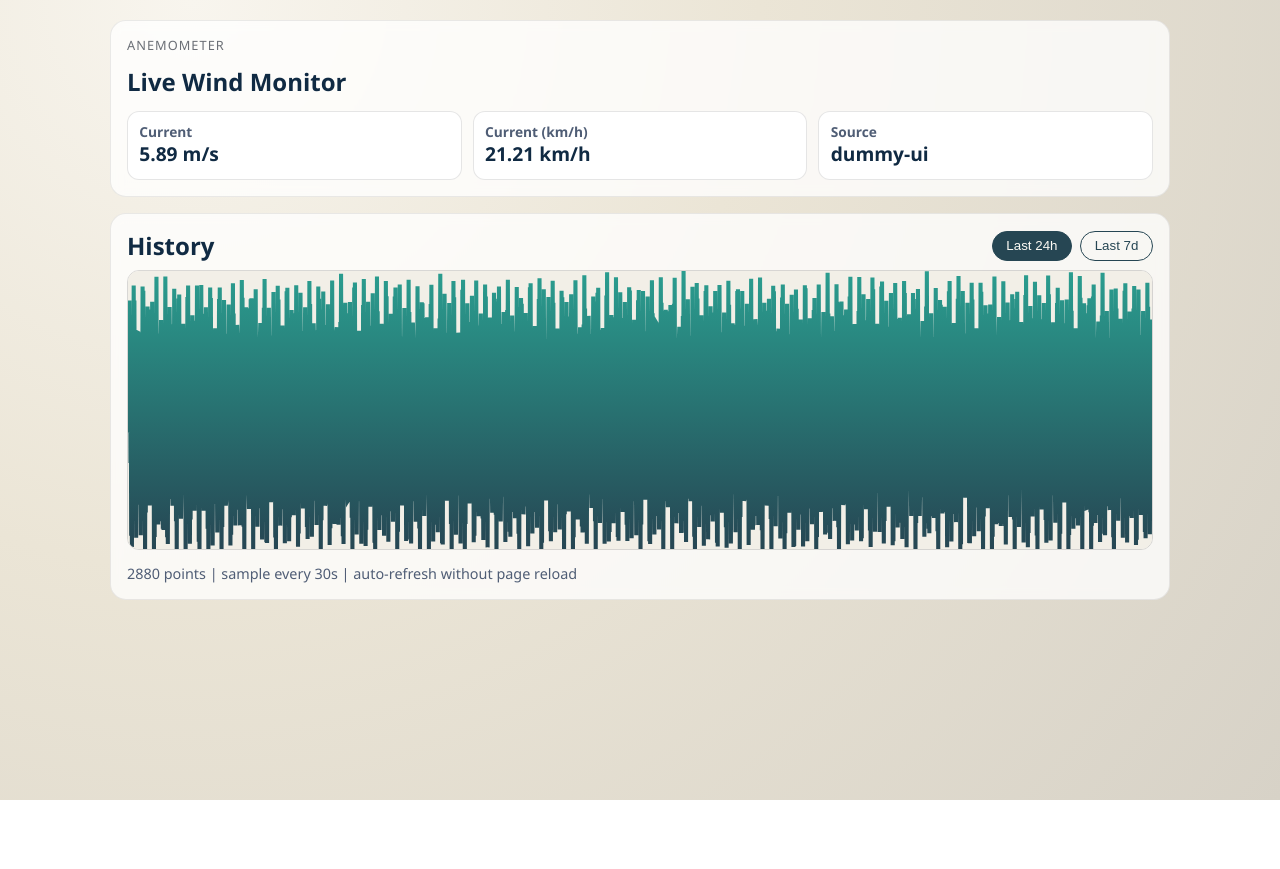
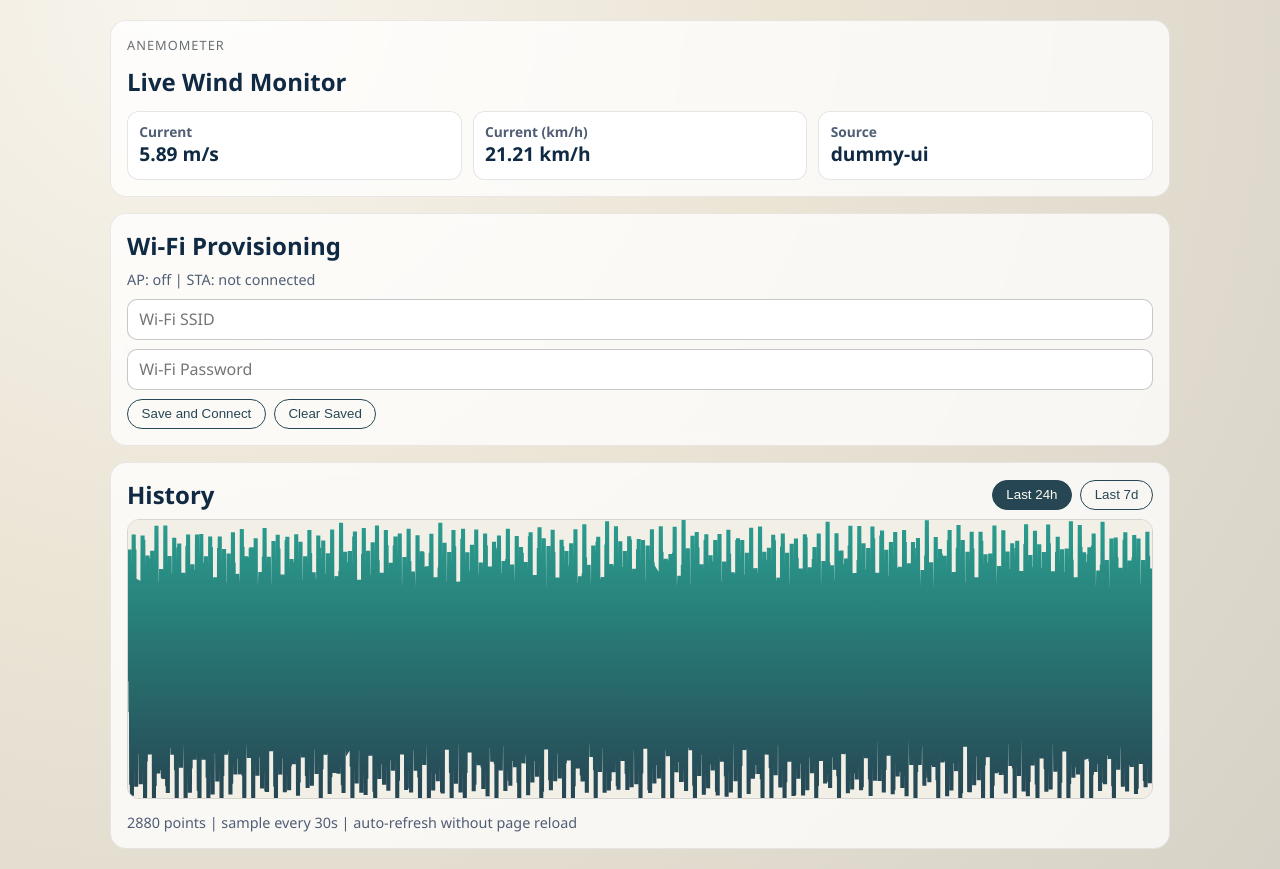
Before and after one commit to sdfgeoff/anemometer, a React (Vite) app in the folder web/: page / in a window 1280 px wide. Before the commit the page ends 800 px from the top, so only its background shows below. Built offline with nearby package versions, Linux system fonts and the light colour scheme; no server answers.

Commit message:
Add Wi-Fi provisioning flow and serial startup logging

```diff
--- a/web/src/App.css
+++ b/web/src/App.css
@@ -85,6 +85,21 @@ p {
   gap: 0.5rem;
 }
 
+.wifiForm {
+  margin-top: 0.6rem;
+  display: grid;
+  gap: 0.55rem;
+}
+
+.wifiForm input {
+  width: 100%;
+  border: 1px solid rgba(0, 0, 0, 0.22);
+  border-radius: 10px;
+  padding: 0.55rem 0.7rem;
+  font: inherit;
+  background: #fff;
+}
+
 button {
   border: 1px solid #264653;
   background: transparent;
--- a/web/src/App.tsx
+++ b/web/src/App.tsx
@@ -1,4 +1,4 @@
-import { useEffect, useMemo, useState } from 'react'
+import { useEffect, useMemo, useState, type FormEvent } from 'react'
 import './App.css'
 import {
   createWindDataProvider,
@@ -8,6 +8,22 @@ import {
 
 const MAX_POINTS_24H = 24 * 60 * 2
 const MAX_POINTS_WEEK = 7 * 24 * 60 * 2
+
+type WifiStatus = {
+  ok: boolean
+  ap: {
+    active: boolean
+    ssid: string
+    ip: string
+  }
+  sta: {
+    status: number
+    connected: boolean
+    ssid: string
+    ip: string
+  }
+  credentialsSaved: boolean
+}
 
 function formatMps(v?: number): string {
   if (v === undefined) return '--'
@@ -57,6 +73,10 @@ function App() {
   const [weekPoints, setWeekPoints] = useState<WindPoint[]>([])
   const [selectedRange, setSelectedRange] = useState<'24h' | 'week'>('24h')
   const [error, setError] = useState<string | null>(null)
+  const [wifiStatus, setWifiStatus] = useState<WifiStatus | null>(null)
+  const [wifiSsid, setWifiSsid] = useState('')
+  const [wifiPassword, setWifiPassword] = useState('')
+  const [wifiMessage, setWifiMessage] = useState<string | null>(null)
 
   useEffect(() => {
     let cancelled = false
@@ -90,21 +110,75 @@ function App() {
       }
     }
 
+    const loadWifiStatus = async () => {
+      try {
+        const res = await fetch('/api/wifi/status')
+        if (!res.ok) {
+          throw new Error(`HTTP ${res.status}`)
+        }
+        const data = (await res.json()) as WifiStatus
+        if (!cancelled) {
+          setWifiStatus(data)
+          setWifiSsid((prev) => (prev.length === 0 ? data.sta.ssid ?? '' : prev))
+        }
+      } catch {
+        if (!cancelled) {
+          setWifiStatus(null)
+        }
+      }
+    }
+
     loadCurrent()
     loadHistories()
+    loadWifiStatus()
 
     const currentTimer = window.setInterval(loadCurrent, 5000)
     const historyTimer = window.setInterval(loadHistories, 30000)
+    const wifiTimer = window.setInterval(loadWifiStatus, 5000)
 
     return () => {
       cancelled = true
       window.clearInterval(currentTimer)
       window.clearInterval(historyTimer)
+      window.clearInterval(wifiTimer)
     }
   }, [])
 
   const selectedPoints = selectedRange === '24h' ? dayPoints : weekPoints
   const latestMps = current?.mps ?? selectedPoints.at(-1)?.mps
+
+  const onWifiSubmit = async (e: FormEvent) => {
+    e.preventDefault()
+    setWifiMessage('Saving Wi-Fi credentials and connecting...')
+
+    const body = new URLSearchParams()
+    body.set('ssid', wifiSsid)
+    body.set('password', wifiPassword)
+
+    try {
+      const res = await fetch('/api/wifi/config', {
+        method: 'POST',
+        headers: { 'Content-Type': 'application/x-www-form-urlencoded' },
+        body,
+      })
+      if (!res.ok) throw new Error(`HTTP ${res.status}`)
+      setWifiMessage('Saved. The anemometer is now attempting STA connection.')
+    } catch (err) {
+      setWifiMessage(`Failed to save Wi-Fi config: ${(err as Error).message}`)
+    }
+  }
+
+  const onWifiClear = async () => {
+    setWifiMessage('Clearing Wi-Fi credentials...')
+    try {
+      const res = await fetch('/api/wifi/clear', { method: 'POST' })
+      if (!res.ok) throw new Error(`HTTP ${res.status}`)
+      setWifiPassword('')
+      setWifiMessage('Saved credentials cleared.')
+    } catch (err) {
+      setWifiMessage(`Failed to clear Wi-Fi config: ${(err as Error).message}`)
+    }
+  }
 
   return (
     <main className="page">
@@ -125,6 +199,40 @@ function App() {
             <p>{current?.source ?? 'n/a'}</p>
           </article>
         </div>
+      </section>
+
+      <section className="panel">
+        <header className="chartHeader">
+          <h2>Wi-Fi Provisioning</h2>
+        </header>
+        <p className="meta">
+          AP: {wifiStatus?.ap.active ? `on (${wifiStatus.ap.ssid} / ${wifiStatus.ap.ip})` : 'off'} |
+          STA:{' '}
+          {wifiStatus?.sta.connected
+            ? `connected (${wifiStatus.sta.ssid} / ${wifiStatus.sta.ip})`
+            : 'not connected'}
+        </p>
+        <form className="wifiForm" onSubmit={onWifiSubmit}>
+          <input
+            value={wifiSsid}
+            onChange={(e) => setWifiSsid(e.target.value)}
+            placeholder="Wi-Fi SSID"
+            required
+          />
+          <input
+            value={wifiPassword}
+            onChange={(e) => setWifiPassword(e.target.value)}
+            placeholder="Wi-Fi Password"
+            type="password"
+          />
+          <div className="buttons">
+            <button type="submit">Save and Connect</button>
+            <button type="button" onClick={onWifiClear}>
+              Clear Saved
+            </button>
+          </div>
+        </form>
+        {wifiMessage && <p className="meta">{wifiMessage}</p>}
       </section>
 
       <section className="panel">
```
Also changed, not shown: 2 other files (tests, documents, lock files or other folders).
